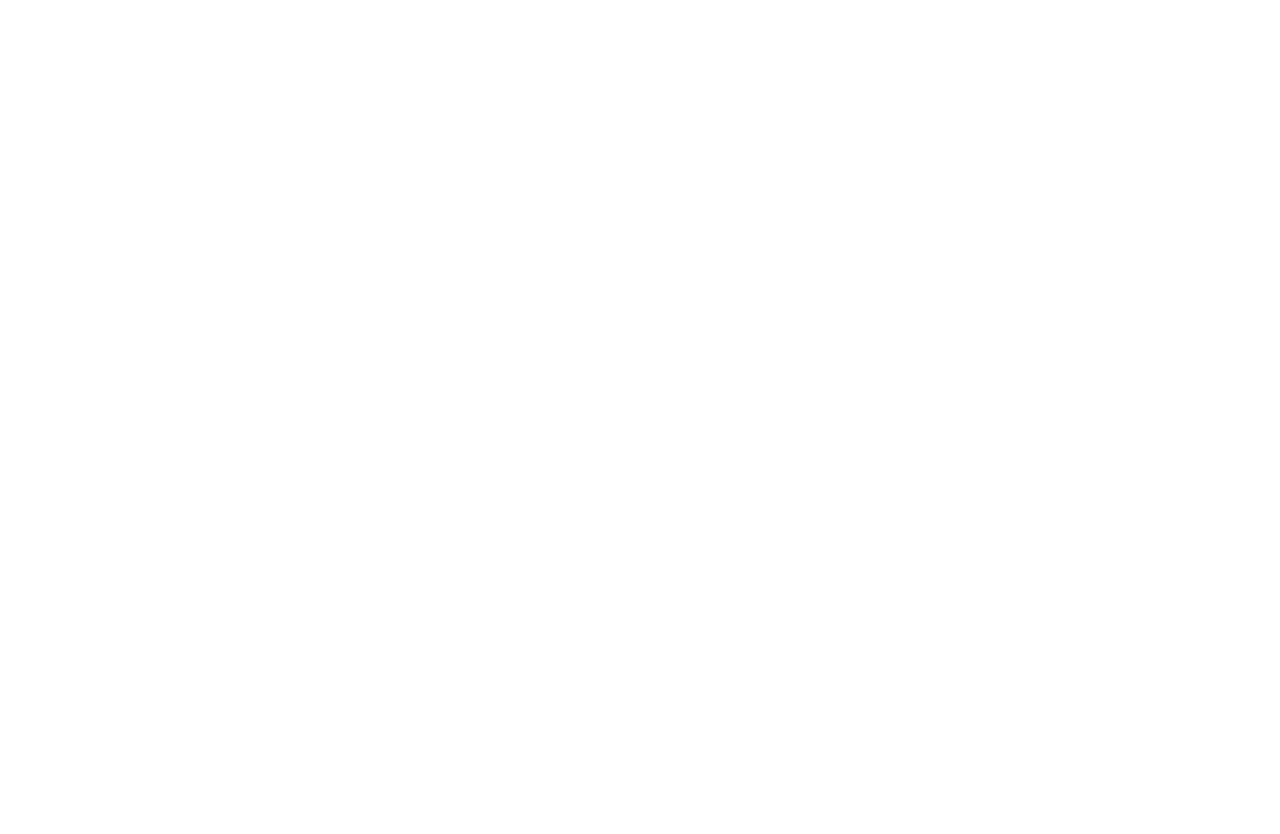
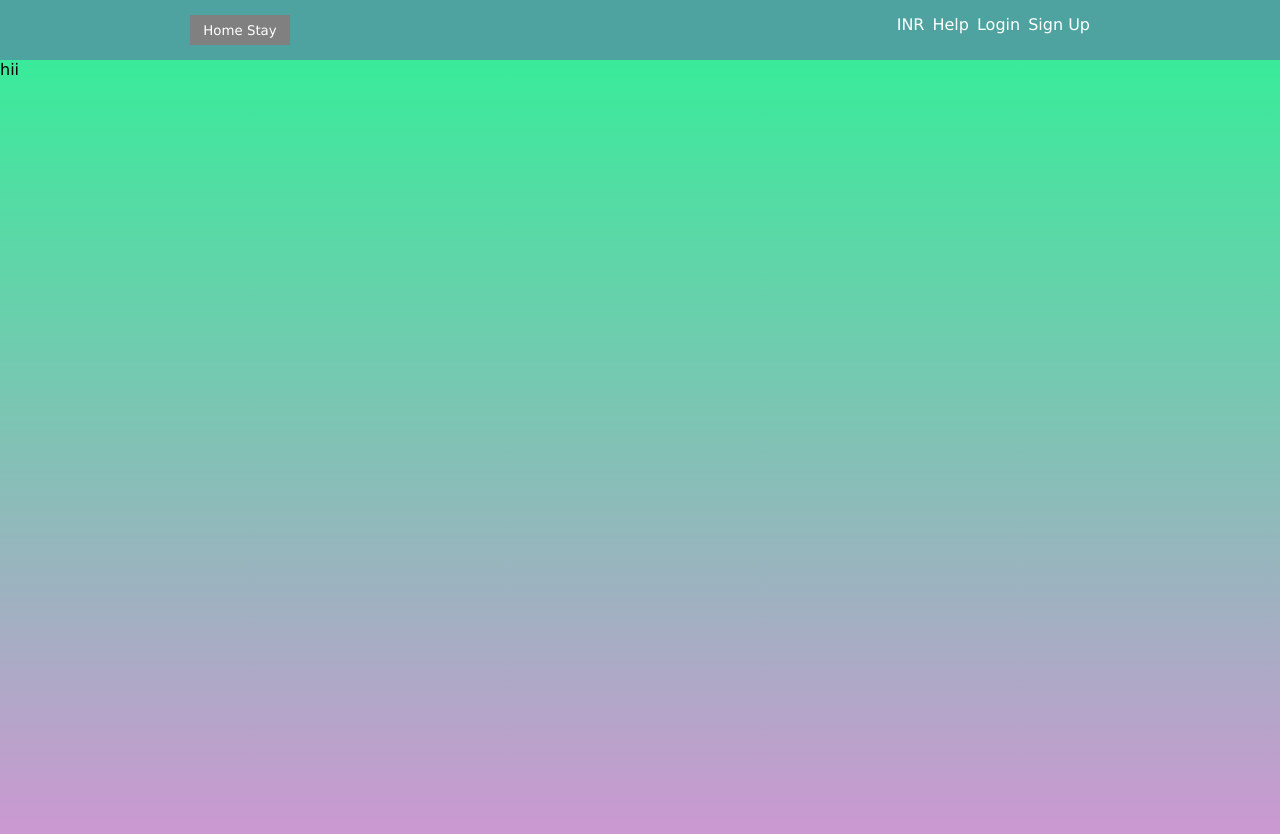
Before and after one commit to beeop127/Airbnb_Replica, a plain HTML site: page index.html in a window 1280 px wide. Before the commit the page ends 800 px from the top, so only its background shows below. Drawn offline with Linux system fonts and the light colour scheme.

Commit message:
nav-bar code

```diff
--- a/index.html
+++ b/index.html
@@ -1,12 +1,30 @@
 <!DOCTYPE html>
 <html lang="en">
+
 <head>
     <meta charset="UTF-8">
     <meta name="viewport" content="width=device-width, initial-scale=1.0">
-    <title>Document</title>
+    <title>Airbnb-Practice project</title>
     <link rel="stylesheet" href="/style/main.css">
 </head>
+
 <body>
+    <section class="container">
+        <header class="headerStyle">
+            <div class="headerContent">
+                <div class="headerButton">
+                    <input class="buttonStyle" type="button" value="Home Stay">
+                </div>
+                <div class="headerOptions">
+                    <div class="headerLinks">INR</div>
+                    <div class="headerLinks">Help</div>
+                    <div class="headerLinks">Login</div>
+                    <div class="headerLinks">Sign Up</div>
+                </div>
+            </div>
+        </header>
+        <section class="bodyStyle">hii</section>
+    </section>
+</body>
 
-</body>
 </html>
--- a/style/main.css
+++ b/style/main.css
@@ -0,0 +1,57 @@
+html{
+    height: 100%;
+}
+
+body{
+    margin: 0;
+    height: 100%;
+}
+
+.headerStyle{
+    display: flex;
+    font-family: 'Lucida Sans', 'Lucida Sans Regular', 'Lucida Grande', 'Lucida Sans Unicode', Geneva, Verdana, sans-serif;
+}
+
+.container{
+    height: 100%;
+    font-size: 16px;
+}
+
+.bodyStyle{
+    font-family: 'Lucida Sans', 'Lucida Sans Regular', 'Lucida Grande', 'Lucida Sans Unicode', Geneva, Verdana, sans-serif;
+    position: relative;
+    height: 100%;
+    background: linear-gradient(#39eb9a, #d095d3);
+}
+
+.headerStyle{
+    font-family: 'Lucida Sans', 'Lucida Sans Regular', 'Lucida Grande', 'Lucida Sans Unicode', Geneva, Verdana, sans-serif;
+    height:60px;
+    background-color:#4ea29f;
+    justify-content: center;
+    align-items: center;
+}
+
+.headerContent{
+    display: flex;
+    justify-content: space-between;
+    width: 900px;
+}
+
+.headerOptions{
+    display: flex;
+}
+
+.headerLinks{
+    margin-left: 8px;
+    color: white;
+}
+
+.buttonStyle{
+    background-color: gray;
+    font-family: 'Lucida Sans', 'Lucida Sans Regular', 'Lucida Grande', 'Lucida Sans Unicode', Geneva, Verdana, sans-serif;
+    border-style: none;
+    height: 30px;
+    width: 100px;
+    color: white;
+}
```
